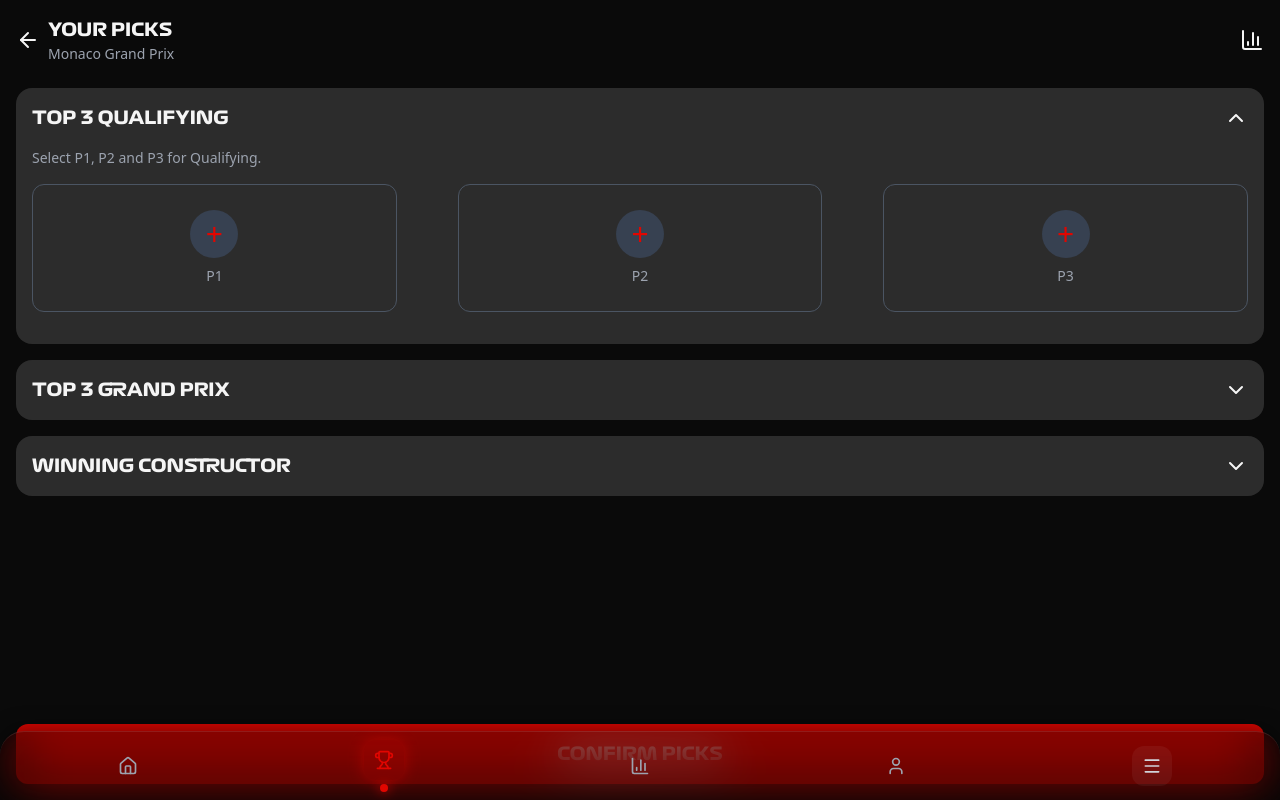
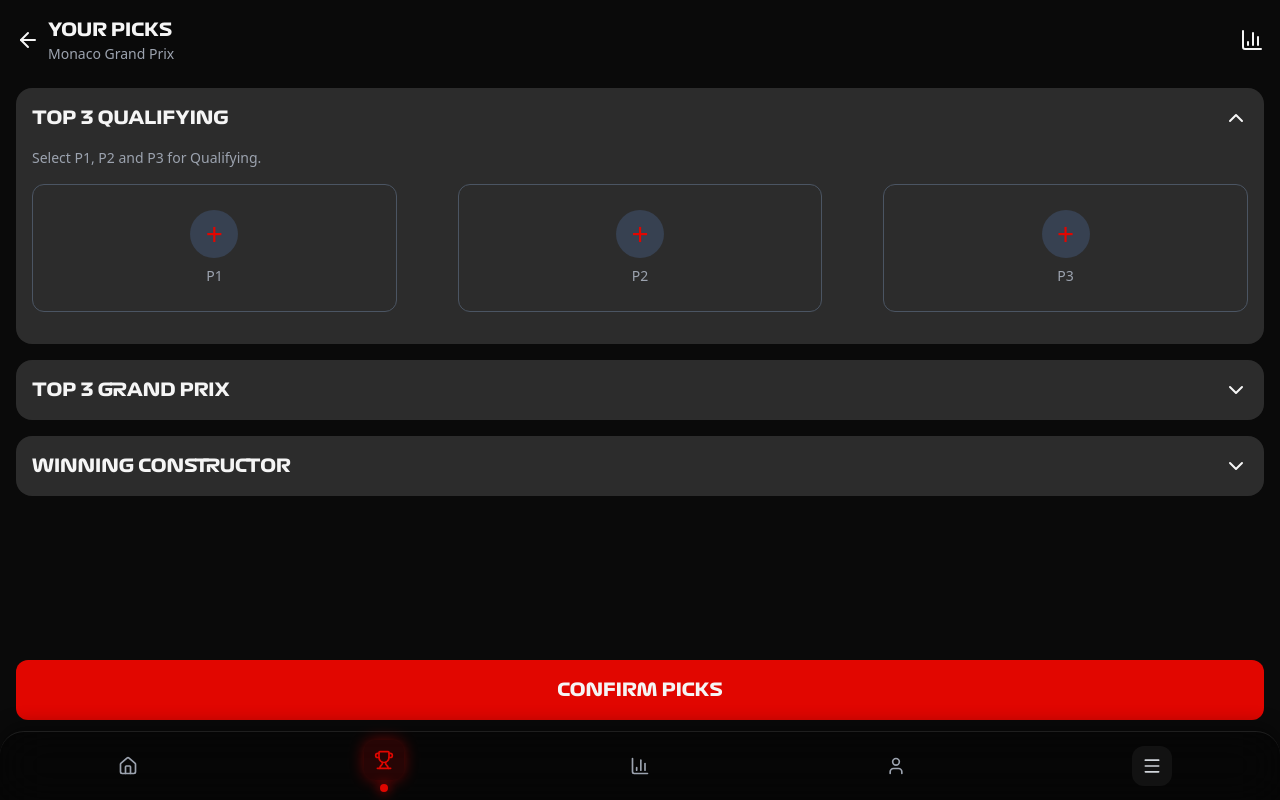
Before and after one commit to joshuadias06/f1-picks-web, a React (Vite) app: page /picks in a window 1280 px wide. Built offline with nearby package versions, Linux system fonts and the light colour scheme.

Commit message:
fix raceDetails

```diff
--- a/src/pages/Picks/Picks.tsx
+++ b/src/pages/Picks/Picks.tsx
@@ -142,16 +142,19 @@ export default function Picks() {
           currentType === "QUALI"
             ? filterDriversForSlot(drivers, selectedQuali, currentSlot)
             : currentType === "GP"
-            ? filterDriversForSlot(drivers, selectedGP, currentSlot)
-            : drivers
+              ? filterDriversForSlot(drivers, selectedGP, currentSlot)
+              : drivers
         }
         constructors={constructors}
         onSelect={onSelect}
       />
 
-      <button className="fixed bottom-4 left-4 right-4 py-4 rounded-xl bg-primary text-ice font-f1-bold text-lg">
+      <button
+        className="fixed bottom-20 left-4 right-4 py-4 rounded-xl bg-primary text-ice font-f1-bold text-lg z-50"
+      >
         CONFIRM PICKS
       </button>
+
       <BottomNav />
     </div>
   );
--- a/src/pages/Profile/Profile.tsx
+++ b/src/pages/Profile/Profile.tsx
@@ -2,6 +2,7 @@ import { motion, AnimatePresence } from "framer-motion";
 import { ArrowLeft, Settings } from "lucide-react";
 import { useState } from "react";
 import { useNavigate } from "react-router-dom";
+import BottomNav from "@/components/BottomNav/BottomNav";
 
 export default function Profile() {
   const navigate = useNavigate();
@@ -179,6 +180,7 @@ export default function Profile() {
           </motion.div>
         )}
       </AnimatePresence>
+      <BottomNav />
     </div>
   );
 }
--- a/src/pages/RaceDetails/RaceDetails.tsx
+++ b/src/pages/RaceDetails/RaceDetails.tsx
@@ -4,7 +4,7 @@ import { useNavigate, useParams } from "react-router-dom";
 
 export default function RaceDetails() {
   const navigate = useNavigate();
-  const { id } = useParams();
+  const { id: _id } = useParams(); // ✔️ evita warning
 
   const race = {
     id: "monaco-grand-prix",
```
